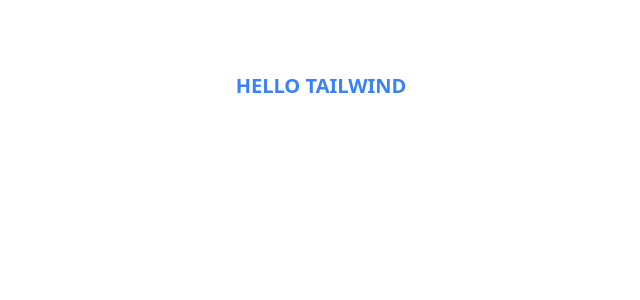
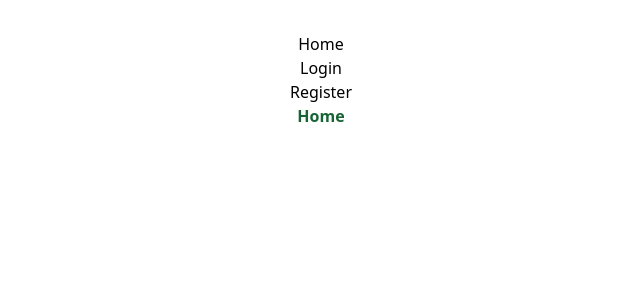
Before and after one commit to nbagonoc/react-blog, a React (Vite) app: page / in a window 1280 px wide. Shown: the top 300 px of the page, without its empty margins (319-959 px from the left). Built offline with nearby package versions, Linux system fonts and the light colour scheme.

Commit message:
added basic routing

```diff
--- a/src/App.jsx
+++ b/src/App.jsx
@@ -1,13 +1,24 @@
+import { BrowserRouter, Routes, Route, Navigate } from 'react-router-dom'
+
+import Navigation from './components/navigation/Navigation'
+
+import Home from './pages/Home'
+import Login from './pages/Login'
+import Register from './pages/Register'
+
 import './App.css'
 
 function App() {
 
   return (
-    <>
-        <h1 className='text-xl font-bold uppercase text-center text-blue-500 mt-10'>
-            hello tailwind
-        </h1>
-    </>
+    <BrowserRouter>
+        <Navigation />
+        <Routes>
+            <Route path="/" element={<Home />} />
+            <Route path="/login" element={<Login />} />
+            <Route path="/register" element={<Register />} />
+        </Routes>
+    </BrowserRouter>
   )
 }
 
--- /dev/null
+++ b/src/components/navigation/Navigation.jsx
@@ -0,0 +1,21 @@
+import { Link } from 'react-router-dom'
+
+const Navigation = () => {
+  return (
+    <nav>
+      <ul>
+        <li>
+          <Link to="/">Home</Link>
+        </li>
+        <li>
+          <Link to="/login">Login</Link>
+        </li>
+        <li>
+          <Link to="/register">Register</Link>
+        </li>
+      </ul>
+    </nav>
+  )
+}
+
+export default Navigation
--- /dev/null
+++ b/src/pages/Home.jsx
@@ -0,0 +1,9 @@
+const Home = () => {
+  return (
+    <div>
+        <h1 className="text-green-800 font-bold">Home</h1>
+    </div>
+  )
+}
+
+export default Home
--- /dev/null
+++ b/src/pages/Login.jsx
@@ -0,0 +1,7 @@
+const Login = () => {
+  return (
+    <h1 className="text-green-800 font-bold">Login</h1>
+  )
+}
+
+export default Login
--- /dev/null
+++ b/src/pages/Register.jsx
@@ -0,0 +1,7 @@
+const Register = () => {
+  return (
+    <h1 className="text-green-800 font-bold">Register</h1>
+  )
+}
+
+export default Register
```
